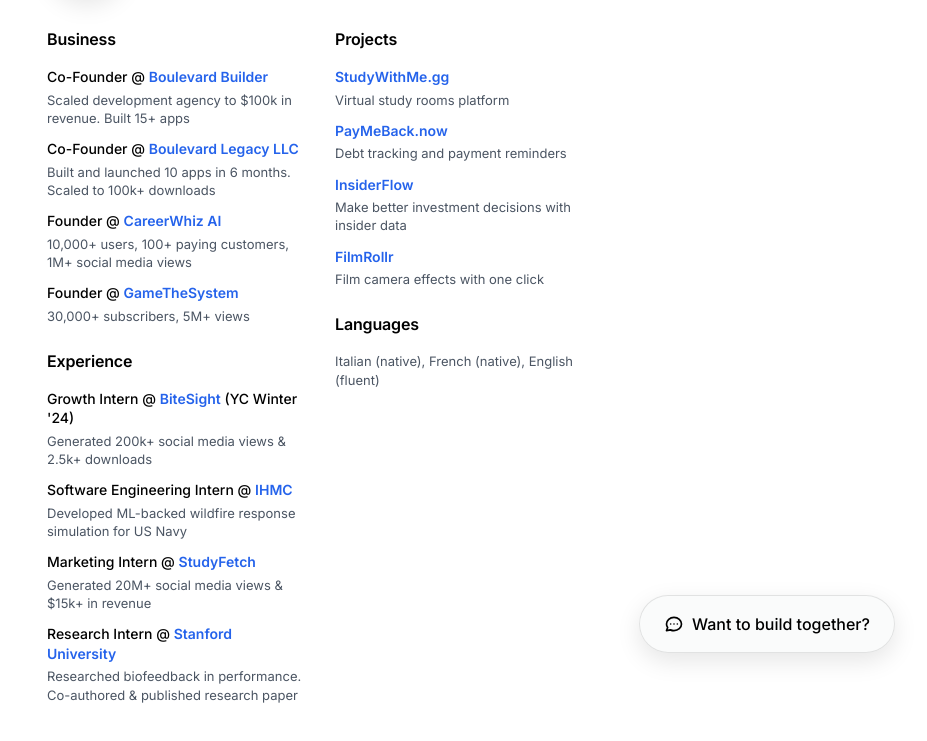
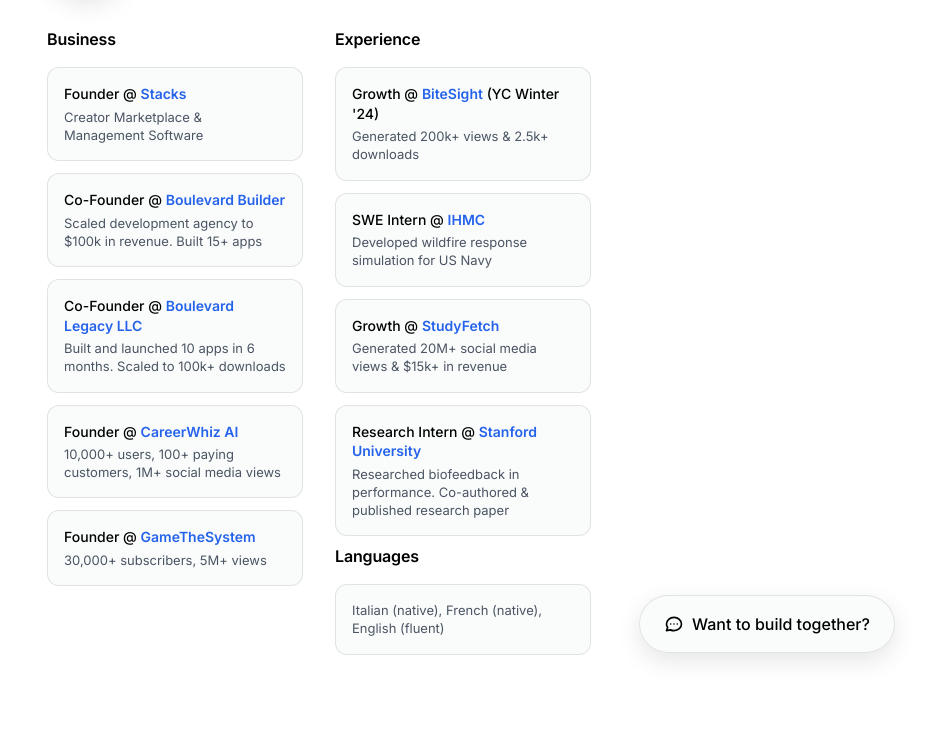
Before and after one commit to gmurrt/MyPortfolio, a plain HTML site: page index.html in a window 1280 px wide. Shown: the part 115-856 px from the top of the page, without its empty margins (353-1280 px from the left). After the commit the page ends 818 px from the top, so only its background shows below. Drawn offline with nearby package versions, Linux system fonts and the light colour scheme.

Commit message:
Implement fade-in animations and style updates
Added fade-in animations for various elements and updated styles for entries and languages section.

```diff
--- a/index.html
+++ b/index.html
@@ -84,6 +84,59 @@
             margin-bottom: 1rem;
             color: var(--text-color);
             font-size: 1rem;
+            opacity: 0;
+            animation: fadeInUp 0.8s ease-out forwards;
+        }
+
+        @keyframes fadeInUp {
+            from {
+                opacity: 0;
+                transform: translateY(20px);
+            }
+            to {
+                opacity: 1;
+                transform: translateY(0);
+            }
+        }
+
+        .fade-in {
+            opacity: 0;
+            animation: fadeInUp 0.8s ease-out forwards;
+        }
+
+        .fade-in-delay-1 {
+            animation-delay: 0.1s;
+        }
+
+        .fade-in-delay-2 {
+            animation-delay: 0.2s;
+        }
+
+        .fade-in-delay-3 {
+            animation-delay: 0.3s;
+        }
+
+        .fade-in-delay-4 {
+            animation-delay: 0.4s;
+        }
+
+        .fade-in-delay-5 {
+            animation-delay: 0.5s;
+        }
+
+        .entry {
+            opacity: 0;
+            background: var(--card-bg);
+            border: 1px solid var(--card-border);
+            border-radius: 12px;
+            padding: 1rem;
+            margin-bottom: 0.75rem;
+            transition: all 0.2s ease;
+        }
+
+        .entry:hover {
+            transform: translateY(-2px);
+            box-shadow: 0 4px 12px rgba(0, 0, 0, 0.1);
         }
 
         .theme-toggle {
@@ -121,9 +174,11 @@
             margin-bottom: 1.5rem;
         }
 
-        .entry {
-            margin-bottom: 0.75rem;
+        .languages-section {
+            margin-bottom: 1rem !important;
+            margin-top: -1rem !important;
         }
+
 
         .entry-title {
             font-weight: 500;
@@ -137,6 +192,20 @@
             font-size: 0.8125rem;
             line-height: 1.4;
             font-weight: 400;
+        }
+
+        .languages-container {
+            background: var(--card-bg);
+            border: 1px solid var(--card-border);
+            border-radius: 12px;
+            padding: 1rem;
+            transition: all 0.2s ease;
+            opacity: 0;
+        }
+
+        .languages-container:hover {
+            transform: translateY(-2px);
+            box-shadow: 0 4px 12px rgba(0, 0, 0, 0.1);
         }
 
         .floating-cta {
@@ -295,6 +364,41 @@
             if (savedTheme === 'dark') {
                 document.documentElement.classList.add('dark');
             }
+
+            // Animate entries on page load
+            const entries = document.querySelectorAll('.entry');
+            entries.forEach((entry, index) => {
+                entry.style.opacity = '0';
+                entry.style.animation = `fadeInUp 0.6s ease-out forwards`;
+                entry.style.animationDelay = `${0.2 + (index * 0.08)}s`;
+            });
+
+            // Animate languages container
+            const languagesContainer = document.querySelector('.languages-container');
+            if (languagesContainer) {
+                languagesContainer.style.opacity = '0';
+                languagesContainer.style.animation = `fadeInUp 0.6s ease-out forwards`;
+                languagesContainer.style.animationDelay = `0.5s`;
+            }
+
+            // Animate header elements
+            const header = document.querySelector('.profile-info h1');
+            if (header) {
+                header.style.opacity = '0';
+                header.style.animation = 'fadeInUp 0.8s ease-out 0.2s forwards';
+            }
+
+            const subtitle = document.querySelector('.profile-info p');
+            if (subtitle) {
+                subtitle.style.opacity = '0';
+                subtitle.style.animation = 'fadeInUp 0.8s ease-out 0.3s forwards';
+            }
+
+            const profileImage = document.querySelector('.profile-picture');
+            if (profileImage) {
+                profileImage.style.opacity = '0';
+                profileImage.style.animation = 'fadeInUp 0.8s ease-out 0.1s forwards';
+            }
         });
     </script>
 </head>
@@ -331,6 +435,10 @@
                     <h2 class="section-title">Business</h2>
                     <div>
                         <div class="entry">
+                            <div class="entry-title">Founder @ <a href="https://joinstacks.app" target="_blank" rel="noopener" class="company-name">Stacks</a></div>
+                            <div class="entry-description">Creator Marketplace & Management Software</div>
+                        </div>
+                        <div class="entry">
                             <div class="entry-title">Co-Founder @ <a href="https://boulevardbuilder.com" target="_blank" rel="noopener" class="company-name">Boulevard Builder</a></div>
                             <div class="entry-description">Scaled development agency to $100k in revenue. Built 15+ apps</div>
                         </div>
@@ -348,21 +456,24 @@
                         </div>
                     </div>
                 </section>
+            </div>
 
+            <!-- Right Column -->
+            <div>
                 <!-- Experience -->
                 <section class="section-compact">
                     <h2 class="section-title">Experience</h2>
                     <div>
                         <div class="entry">
-                            <div class="entry-title">Growth Intern @ <a href="https://www.bitesight.com" target="_blank" rel="noopener" class="company-name">BiteSight</a> (YC Winter '24)</div>
-                            <div class="entry-description">Generated 200k+ social media views & 2.5k+ downloads</div>
+                            <div class="entry-title">Growth @ <a href="https://www.bitesight.com" target="_blank" rel="noopener" class="company-name">BiteSight</a> (YC Winter '24)</div>
+                            <div class="entry-description">Generated 200k+ views & 2.5k+ downloads</div>
                         </div>
                         <div class="entry">
-                            <div class="entry-title">Software Engineering Intern @ <a href="https://www.ihmc.us" target="_blank" rel="noopener" class="company-name">IHMC</a></div>
-                            <div class="entry-description">Developed ML-backed wildfire response simulation for US Navy</div>
+                            <div class="entry-title">SWE Intern @ <a href="https://www.ihmc.us" target="_blank" rel="noopener" class="company-name">IHMC</a></div>
+                            <div class="entry-description">Developed wildfire response simulation for US Navy</div>
                         </div>
                         <div class="entry">
-                            <div class="entry-title">Marketing Intern @ <a href="https://www.studyfetch.com" target="_blank" rel="noopener" class="company-name">StudyFetch</a></div>
+                            <div class="entry-title">Growth @ <a href="https://www.studyfetch.com" target="_blank" rel="noopener" class="company-name">StudyFetch</a></div>
                             <div class="entry-description">Generated 20M+ social media views & $15k+ in revenue</div>
                         </div>
                         <div class="entry">
@@ -371,40 +482,14 @@
                         </div>
                     </div>
                 </section>
-            </div>
-
-            <!-- Right Column -->
-            <div>
-                <!-- Projects -->
-                <section class="section-compact">
-                    <h2 class="section-title">Projects</h2>
-                    <div>
-                        <div class="entry">
-                            <div class="entry-title"><a href="https://studywithme.gg" target="_blank" rel="noopener" class="company-name">StudyWithMe.gg</a></div>
-                            <div class="entry-description">Virtual study rooms platform</div>
-                        </div>
-                        <div class="entry">
-                            <div class="entry-title"><a href="https://paymeback.now" target="_blank" rel="noopener" class="company-name">PayMeBack.now</a></div>
-                            <div class="entry-description">Debt tracking and payment reminders</div>
-                        </div>
-
-                        <div class="entry">
-                            <div class="entry-title"><a href="https://insiderflow-cf8f0899712b.herokuapp.com" target="_blank" rel="noopener" class="company-name">InsiderFlow</a></div>
-                            <div class="entry-description">Make better investment decisions with insider data</div>
-                        </div>
-                        <div class="entry">
-                            <div class="entry-title"><a href="https://www.filmrollr.com/" target="_blank" rel="noopener" class="company-name">FilmRollr</a></div>
-                            <div class="entry-description">Film camera effects with one click</div>
-                        </div>
-
-                    </div>
-                </section>
 
                 <!-- Languages -->
-                <section class="section-compact">
+                <section class="section-compact languages-section">
                     <h2 class="section-title">Languages</h2>
-                    <div class="entry-description">
-                        Italian (native), French (native), English (fluent)
+                    <div class="languages-container">
+                        <div class="entry-description">
+                            Italian (native), French (native), English (fluent)
+                        </div>
                     </div>
                 </section>
 
```
